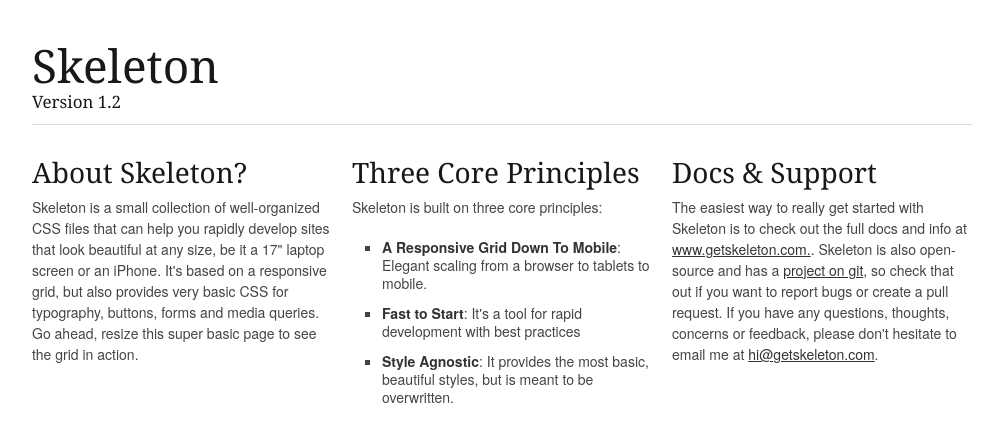
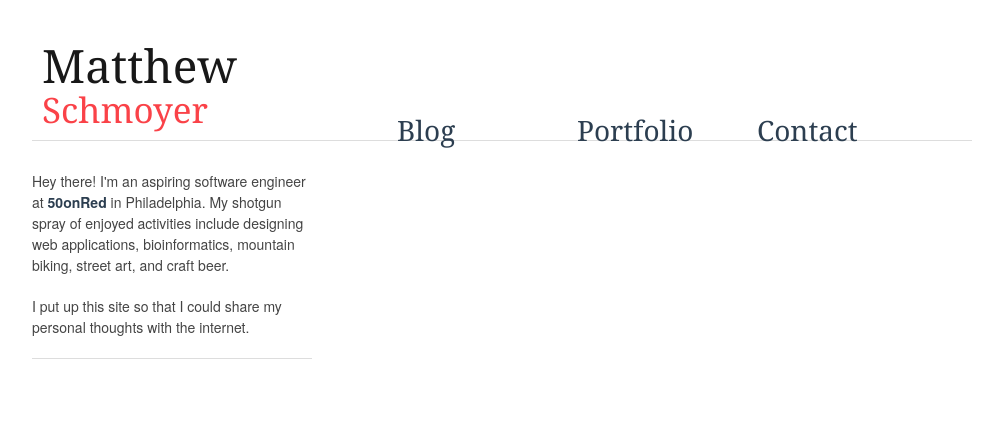
Before and after one commit to mschmo/personal-site, a Flask app: page / in a window 1280 px wide. Shown: the top 442 px of the page, without its empty margins (138-1135 px from the left). Run offline with Flask 2, Linux system fonts and the light colour scheme.

Commit message:
Adds personal statement on index

```diff
--- a/server/app.py
+++ b/server/app.py
@@ -1,5 +1,4 @@
 from flask import Flask, render_template
-
 
 #Create and configure the Flask app.
 app = Flask(__name__)
--- /dev/null
+++ b/server/static/css/main.css
@@ -0,0 +1,26 @@
+/*
+*  Matthew Schmoyer
+*  Aug 16 2013
+*/
+
+/* Color theme */
+.dark_blue {color: #2C3E50;	}
+.red {color: #FA4248;}
+.gray {color:#D7DADB;}
+.light_blue{color:#6DBCDB;}
+
+a, a:visited {
+	color: #2C3E50;
+	font-weight: bold;
+	text-decoration: none;
+}
+a:hover, a:focus {color:#003050;}
+a.under_line:hover, a.under_line:focus {
+	text-decoration: underline;
+}
+
+.temp_header_adjust {
+	position: relative;
+	left: 175px;
+	top: 113px;
+}
--- a/server/templates/base.html
+++ b/server/templates/base.html
@@ -21,6 +21,7 @@
   <link rel="stylesheet" href="{{ url_for('static', filename='Skeleton/stylesheets/base.css') }}">
   <link rel="stylesheet" href="{{ url_for('static', filename='Skeleton/stylesheets/skeleton.css') }}">
   <link rel="stylesheet" href="{{ url_for('static', filename='Skeleton/stylesheets/layout.css') }}">
+  <link rel="stylesheet" href="{{ url_for('static', filename='css/main.css') }}">
 
   <!--[if lt IE 9]>
     <script src="http://html5shim.googlecode.com/svn/trunk/html5.js"></script>
--- a/server/templates/index.html
+++ b/server/templates/index.html
@@ -2,26 +2,27 @@
 {% block main_content %}
   <div class="container">
     <div class="sixteen columns">
-      <h1 class="remove-bottom" style="margin-top: 40px">Skeleton</h1>
-      <h5>Version 1.2</h5>
+      <div class="three columns">
+        <h1 class="remove-bottom" style="margin-top: 40px">Matthew</h1>
+        <h2 class="red">Schmoyer</h2>
+      </div>
+      <div class="temp_header_adjust">
+        <div class="three columns">
+          <h3><a class="under_line" href="#">Blog</a></h3>
+        </div>
+        <div class="three columns">
+          <h3><a class="under_line" href="#">Portfolio</a></h3>
+        </div>
+        <div class="three columns">
+          <h3><a class="under_line" href="#">Contact</a></h3>
+        </div>
+      </div>
       <hr />
     </div>
-    <div class="one-third column">
-      <h3>About Skeleton?</h3>
-      <p>Skeleton is a small collection of well-organized CSS files that can help you rapidly develop sites that look beautiful at any size, be it a 17" laptop screen or an iPhone. It's based on a responsive grid, but also provides very basic CSS for typography, buttons, forms and media queries. Go ahead, resize this super basic page to see the grid in action.</p>
-    </div>
-    <div class="one-third column">
-      <h3>Three Core Principles</h3>
-      <p>Skeleton is built on three core principles:</p>
-      <ul class="square">
-        <li><strong>A Responsive Grid Down To Mobile</strong>: Elegant scaling from a browser to tablets to mobile.</li>
-        <li><strong>Fast to Start</strong>: It's a tool for rapid development with best practices</li>
-        <li><strong>Style Agnostic</strong>: It provides the most basic, beautiful styles, but is meant to be overwritten.</li>
-      </ul>
-    </div>
-    <div class="one-third column">
-      <h3>Docs &amp; Support</h3>
-      <p>The easiest way to really get started with Skeleton is to check out the full docs and info at <a href="http://www.getskeleton.com">www.getskeleton.com.</a>. Skeleton is also open-source and has a <a href="https://github.com/dhgamache/skeleton">project on git</a>, so check that out if you want to report bugs or create a pull request. If you have any questions, thoughts, concerns or feedback, please don't hesitate to email me at <a href="mailto:hi@getskeleton.com">hi@getskeleton.com</a>.</p>
+    <div class="five columns">
+      <p>Hey there! I'm an aspiring software engineer at <a href="http://50onred.com" target="blank">50onRed</a> in Philadelphia. My shotgun spray of enjoyed activities include designing web applications, bioinformatics, mountain biking, street art, and craft beer.</p>
+      <p>I put up this site so that I could share my personal thoughts with the internet.</p>
+      <hr />
     </div>
 
   </div><!-- container -->
```
Also changed, not shown: server/__init__.py (line endings or trailing spaces).
